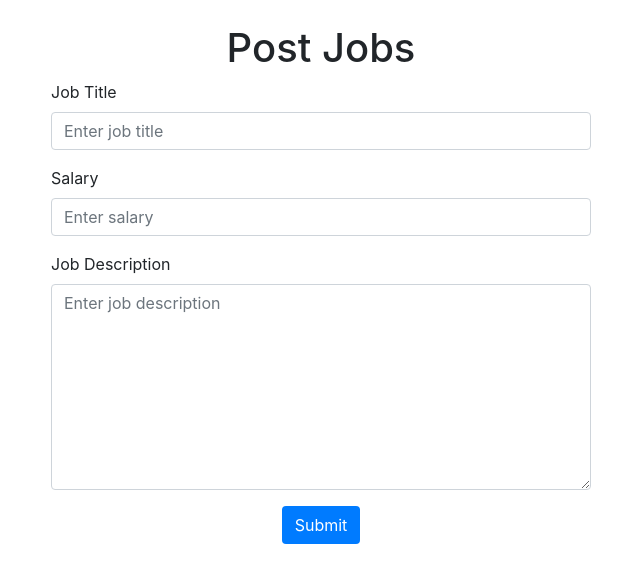
After one commit to iamneo-production/a92cee86-4a73-4f64-9a9d-4136a126ad77, a Django app: template MyProject/template/core/postjobs.html in a window 1280 px wide. The commit adds this page. Shown: the top 583 px of the page, without its empty margins (319-959 px from the left). Run offline with Django 4.2, Linux system fonts and the light colour scheme; the template is opened without the code that fills it, so the values that code supplies are empty.

Commit message:
Front End

```diff
--- a/MyProject/template/core/jobboards.html
+++ b/MyProject/template/core/jobboards.html
@@ -76,7 +76,7 @@ box-shadow: none;
         <div class="row g-4">
 
             <div class="col-lg-3 col-sm-6 wow fadeInUp" data-wow-delay="0.3s">
-                <a class="cat-item rounded p-4" href="">
+                <a class="cat-item rounded p-4" href="postjobs.html">
                     <i class="fa fa-3x fa-headset text-primary mb-4"></i>
                     <h6 class="mb-3">Post Jobs</h6>
                     <p class="mb-0">Search for the brilliant talent</p>
--- /dev/null
+++ b/MyProject/template/core/postjobs.html
@@ -0,0 +1,50 @@
+<!doctype html>
+<html lang="en">
+  <head>
+    <!-- Required meta tags -->
+    <meta charset="utf-8">
+    <meta name="viewport" content="width=device-width, initial-scale=1, shrink-to-fit=no">
+
+    <!-- Bootstrap CSS -->
+    <link rel="stylesheet" href="https://cdn.jsdelivr.net/npm/bootstrap@4.3.1/dist/css/bootstrap.min.css" integrity="sha384-ggOyR0iXCbMQv3Xipma34MD+dH/1fQ784/j6cY/iJTQUOhcWr7x9JvoRxT2MZw1T" crossorigin="anonymous">
+
+    <title>Post Jobs</title>
+  </head>
+  <body>
+    <section>
+			<div class="container">
+				<div class="row">
+					<div class="col-md-6 offset-md-3">
+					<div class="my-card mt-4">
+						<h1 class="text-center">Post Jobs</h1>
+						<form>
+								<div class="form-group">
+									    <label for="username">Job Title</label>
+									    <input name="name" type="text" class="form-control" id="jobtitle" aria-describedby="emailHelp" placeholder="Enter job title"
+									    required>
+								</div>
+                <div class="form-group">
+                  <label for="username">Salary</label>
+                  <input name="name" type="text" class="form-control" id="salary" aria-describedby="emailHelp" placeholder="Enter salary"
+                  required>
+                 </div>
+                 <div class="form-group">
+                  <label for="username">Job Description</label>
+                  <textarea name="about" placeholder="Enter job description" rows="8" class="form-control"></textarea>
+            </div>
+								  <div class="container text-center">
+									  <button type="submit" class="btn bg-primary text-white">Submit</button>
+								  </div>
+						 </form>
+					</div>
+				</div>
+			</div>
+		</div>
+	 </section>
+    <!-- Optional JavaScript -->
+    <!-- jQuery first, then Popper.js, then Bootstrap JS -->
+    <script src="https://code.jquery.com/jquery-3.3.1.slim.min.js" integrity="sha384-q8i/X+965DzO0rT7abK41JStQIAqVgRVzpbzo5smXKp4YfRvH+8abtTE1Pi6jizo" crossorigin="anonymous"></script>
+    <script src="https://cdn.jsdelivr.net/npm/popper.js@1.14.7/dist/umd/popper.min.js" integrity="sha384-UO2eT0CpHqdSJQ6hJty5KVphtPhzWj9WO1clHTMGa3JDZwrnQq4sF86dIHNDz0W1" crossorigin="anonymous"></script>
+    <script src="https://cdn.jsdelivr.net/npm/bootstrap@4.3.1/dist/js/bootstrap.min.js" integrity="sha384-JjSmVgyd0p3pXB1rRibZUAYoIIy6OrQ6VrjIEaFf/nJGzIxFDsf4x0xIM+B07jRM" crossorigin="anonymous"></script>
+  </body>
+</html>
```
